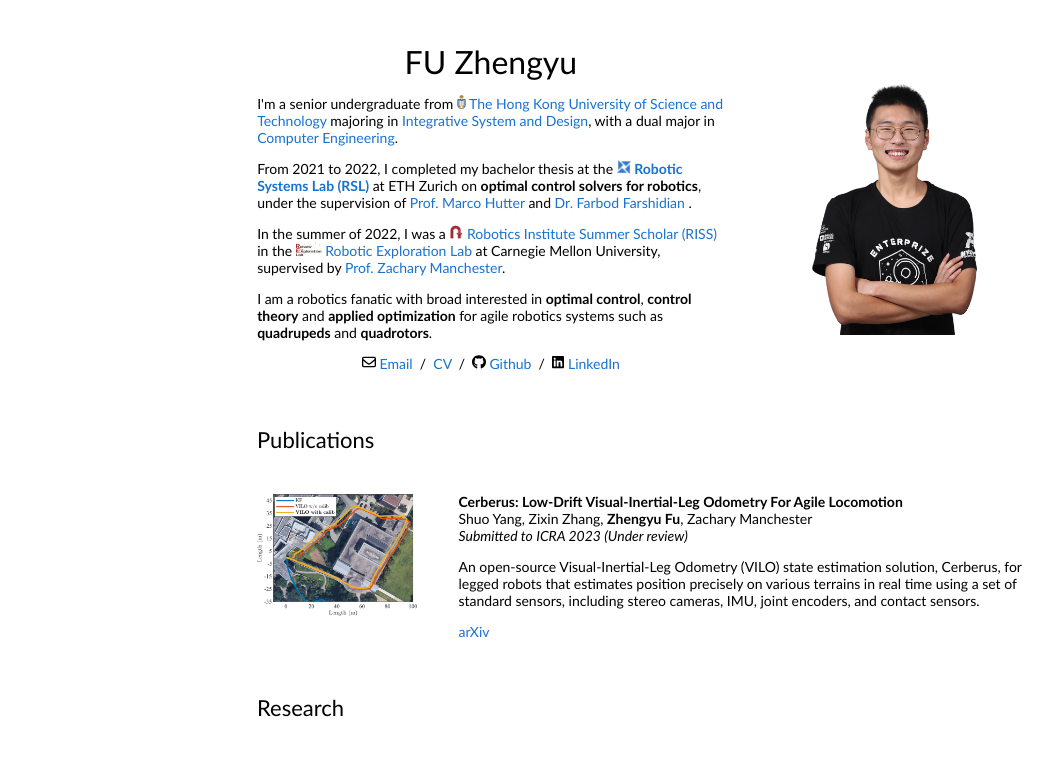
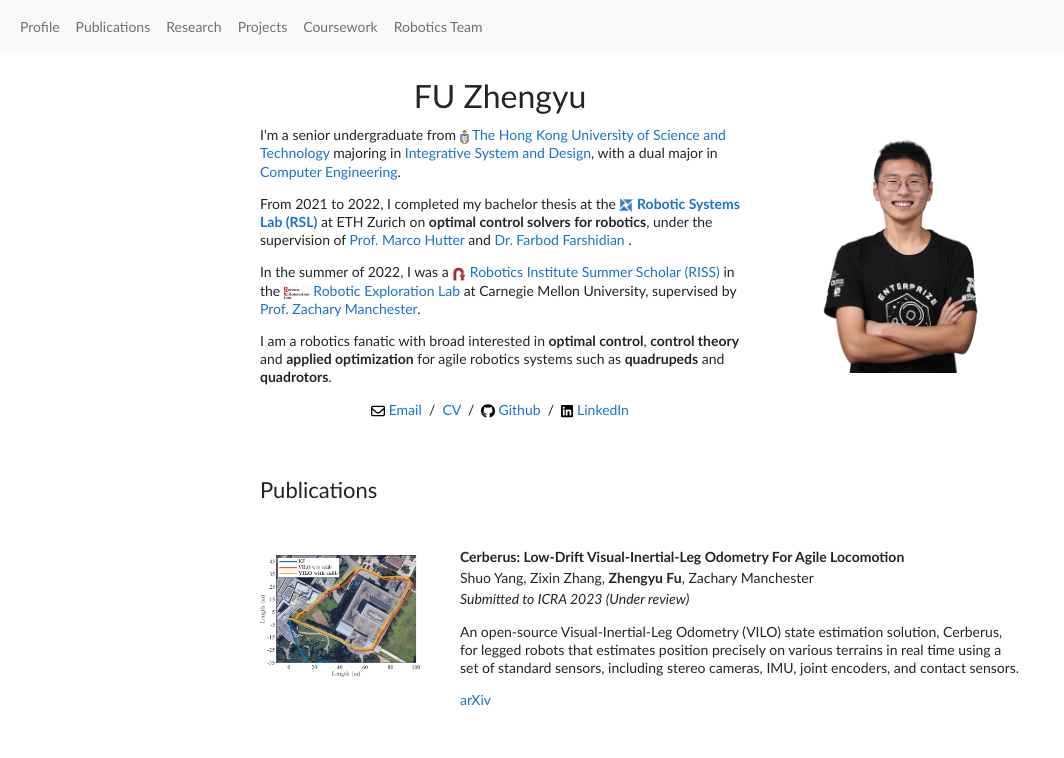
Before and after one commit to Huoleit/Huoleit.github.io, a website: page index.html in a window 1280 px wide. Shown: the top 758 px of the page, without its empty margins (0-1064 px from the left). Drawn offline with Linux system fonts and the light colour scheme.

Commit message:
add navbar

```diff
--- a/index.html
+++ b/index.html
@@ -19,12 +19,54 @@
 
     <meta name="author" content="FU Zhengyu" />
     <meta name="viewport" content="width=device-width, initial-scale=1" />
+    <link rel="icon" type="image/png" href="images/letter-f.png" />
 
+    <!-- CSS -->
+    <link href="bootstrap-5.2.2-dist/css/bootstrap.min.css" rel="stylesheet" />
     <link rel="stylesheet" type="text/css" href="stylesheet.css" />
-    <link rel="icon" type="image/png" href="images/letter-f.png" />
+
+    <!-- script -->
+    <script src="bootstrap-5.2.2-dist/js/bootstrap.bundle.min.js"></script>
   </head>
 
   <body>
+    <nav class="navbar sticky-top navbar-expand-lg bg-light">
+      <div class="container-fluid">
+        <button
+          class="navbar-toggler"
+          type="button"
+          data-bs-toggle="collapse"
+          data-bs-target="#navbarSupportedContent"
+          aria-controls="navbarSupportedContent"
+          aria-expanded="false"
+          aria-label="Toggle navigation">
+          <span class="navbar-toggler-icon"></span>
+        </button>
+        <div class="collapse navbar-collapse" id="navbarSupportedContent">
+          <ul class="navbar-nav">
+            <li class="nav-item">
+              <a class="nav-link" href="#top">Profile</a>
+            </li>
+            <li class="nav-item">
+              <a class="nav-link" href="#publications-section">Publications</a>
+            </li>
+            <li class="nav-item">
+              <a class="nav-link" href="#research-section">Research</a>
+            </li>
+            <li class="nav-item">
+              <a class="nav-link" href="#project-section">Projects</a>
+            </li>
+            <li class="nav-item">
+              <a class="nav-link" href="#coursework-section">Coursework</a>
+            </li>
+            <li class="nav-item">
+              <a class="nav-link" href="#robotics-section">Robotics Team</a>
+            </li>
+          </ul>
+        </div>
+      </div>
+    </nav>
+    <div class="container-fluid">
       <table
         style="
           width: 100%;
@@ -49,7 +91,7 @@
                 ">
                 <tbody>
                   <tr style="padding: 0px">
-                  <td style="padding: 2.5%; width: 63%; vertical-align: middle">
+                    <td style="padding: 2.5%; width: 65%; vertical-align: middle">
                       <p style="text-align: center">
                         <name>FU Zhengyu</name>
                       </p>
@@ -95,9 +137,9 @@
                       </p>
 
                       <p>
-                      I am a robotics fanatic with broad interested in <b>optimal control</b>, <b>control theory</b> and
-                      <b>applied optimization</b> for agile robotics systems such as <b>quadrupeds</b> and
-                      <b>quadrotors</b>.
+                        I am a robotics fanatic with broad interested in <b>optimal control</b>,
+                        <b>control theory</b> and <b>applied optimization</b> for agile robotics systems such as
+                        <b>quadrupeds</b> and <b>quadrotors</b>.
                       </p>
                       <p style="text-align: center">
                         <a href="mailto:zfuaj@connect.ust.hk">
@@ -138,7 +180,7 @@
                 <tbody>
                   <tr>
                     <td style="padding: 20px; width: 100%; vertical-align: middle">
-                    <heading>Publications</heading>
+                      <heading><span id="publications-section"></span>Publications</heading>
                     </td>
                   </tr>
                 </tbody>
@@ -169,9 +211,9 @@
                       <em>Submitted to ICRA 2023 (Under review)</em>
                       <br />
                       <p>
-                      An open-source Visual-Inertial-Leg Odometry (VILO) state estimation solution, Cerberus, for legged
-                      robots that estimates position precisely on various terrains in real time using a set of standard
-                      sensors, including stereo cameras, IMU, joint encoders, and contact sensors.
+                        An open-source Visual-Inertial-Leg Odometry (VILO) state estimation solution, Cerberus, for
+                        legged robots that estimates position precisely on various terrains in real time using a set of
+                        standard sensors, including stereo cameras, IMU, joint encoders, and contact sensors.
                       </p>
                       <p>
                         <a href="https://arxiv.org/abs/2209.07654"> arXiv </a>
@@ -193,7 +235,7 @@
                 <tbody>
                   <tr>
                     <td style="padding: 20px; width: 100%; vertical-align: middle">
-                    <heading>Research</heading>
+                      <heading><span id="research-section"></span>Research</heading>
                     </td>
                   </tr>
                 </tbody>
@@ -254,7 +296,8 @@
                       <br />
                       <p>
                         A concise LDL factorization routine dedicated for model predictive control. Loop-unrolling and
-                      code generation techniques are utilized to speed up factorization of problems with fixed-horizon.
+                        code generation techniques are utilized to speed up factorization of problems with
+                        fixed-horizon.
                       </p>
                       <br />
                       <a href="https://github.com/Huoleit/SparseLDL">Code</a>
@@ -283,9 +326,9 @@
                       <br />
                       <p>
                         A numerical implementation of a parallelizable QP solver named Proportional-Integral Projected
-                      Gradient (PIPG) under the nonlinear MPC (NMPC) framework of OCS2 which verified the feasibility of
-                      boosting control frequency by parallel computing. For more information, please see my Bachelor
-                      thesis.
+                        Gradient (PIPG) under the nonlinear MPC (NMPC) framework of OCS2 which verified the feasibility
+                        of boosting control frequency by parallel computing. For more information, please see my
+                        Bachelor thesis.
                       </p>
                       <br />
                       <a href="https://drive.google.com/file/d/1awvQxzCV4YQgefRItPewR2Y9-yTyqu0X/view?usp=sharing"
@@ -308,7 +351,7 @@
                 <tbody>
                   <tr>
                     <td style="padding: 20px; width: 100%; vertical-align: middle">
-                    <heading>Projects</heading>
+                      <heading><span id="project-section"></span>Projects</heading>
                     </td>
                   </tr>
                 </tbody>
@@ -342,9 +385,10 @@
                       </div>
                       <br />
                       <p>
-                      I revised the parallelization scheme of the backward pass of different dynamical programming (DDP)
-                      in OCS2 which improved the performance be 18%. The pull requests (PRs) are merged into the main
-                      branch and the toolbox is available at <a href="https://github.com/leggedrobotics/ocs2">OCS2</a>.
+                        I revised the parallelization scheme of the backward pass of different dynamical programming
+                        (DDP) in OCS2 which improved the performance be 18%. The pull requests (PRs) are merged into the
+                        main branch and the toolbox is available at
+                        <a href="https://github.com/leggedrobotics/ocs2">OCS2</a>.
                       </p>
                     </td>
                   </tr>
@@ -368,8 +412,8 @@
                       </a>
                       <br />
                       <p>
-                      A mechanical system consisting of four identical planar walking mechanisms and being propelled by
-                      friction with the ground.
+                        A mechanical system consisting of four identical planar walking mechanisms and being propelled
+                        by friction with the ground.
                       </p>
                     </td>
                   </tr>
@@ -423,7 +467,9 @@
                         </a>
                       </div>
                       <br />
-                    <p>A control algorithm that uses a group of identical robots to manipulate objects collectively.</p>
+                      <p>
+                        A control algorithm that uses a group of identical robots to manipulate objects collectively.
+                      </p>
                       <br />
                       <!-- <a href="https://drive.google.com/file/d/1eQPwOF5zYnRaDWV0bzPTMEJjUnh7s7Iy/view">Demo Video</a> -->
                     </td>
@@ -469,7 +515,7 @@
                 <tbody>
                   <tr>
                     <td style="padding: 20px; width: 100%; vertical-align: middle">
-                    <heading>Coursework</heading>
+                      <heading><span id="coursework-section"></span>Coursework</heading>
                     </td>
                   </tr>
                 </tbody>
@@ -582,7 +628,7 @@
                 <tbody>
                   <tr>
                     <td>
-                    <heading>Robotics Team</heading>
+                      <heading><span id="robotics-section"></span>Robotics Team</heading>
                     </td>
                   </tr>
                 </tbody>
@@ -640,5 +686,6 @@
           </tr>
         </tbody>
       </table>
+    </div>
   </body>
 </html>
--- a/stylesheet.css
+++ b/stylesheet.css
@@ -88,7 +88,14 @@ tr,
 p,
 a {
   font-family: 'Lato', Verdana, Helvetica, sans-serif;
-  font-size: 14px
+  font-size: 14px;
+}
+
+p {
+  margin-top: 14px;
+  margin-bottom: 14px;
+  line-height: 1.3em;
+  font-weight: normal;
 }
 
 strong {
@@ -103,6 +110,12 @@ b {
 heading {
   font-family: 'Lato', Verdana, Helvetica, sans-serif;
   font-size: 22px;
+  position: relative;
+}
+
+heading span {
+  position: absolute;
+  top: -80px;
 }
 
 papertitle {
```
Also changed, not shown: bootstrap-5.2.2-dist/css/bootstrap.min.css (added), bootstrap-5.2.2-dist/js/bootstrap.bundle.min.js (added). Lines whose indentation alone changed are shown as unchanged.
